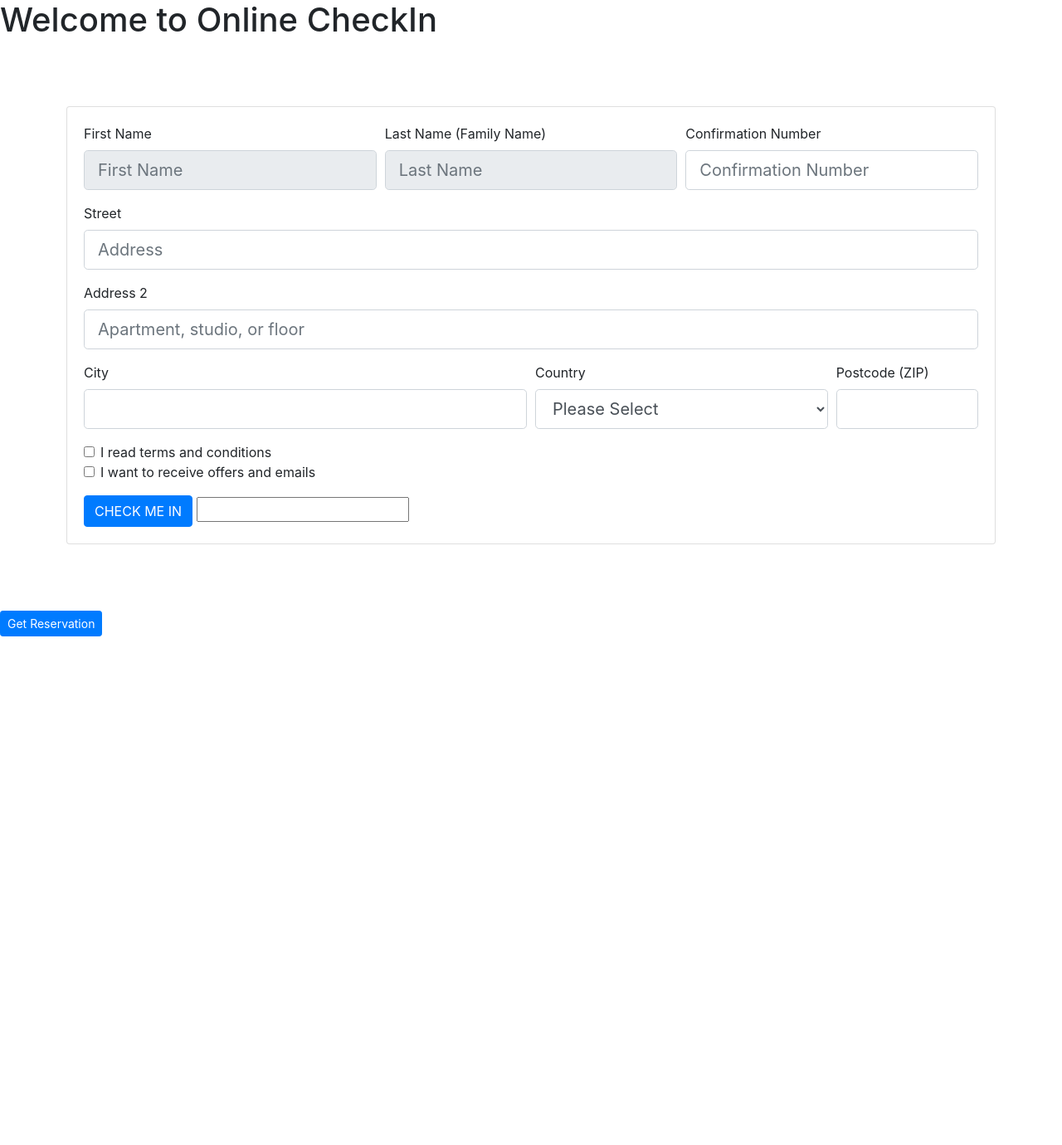
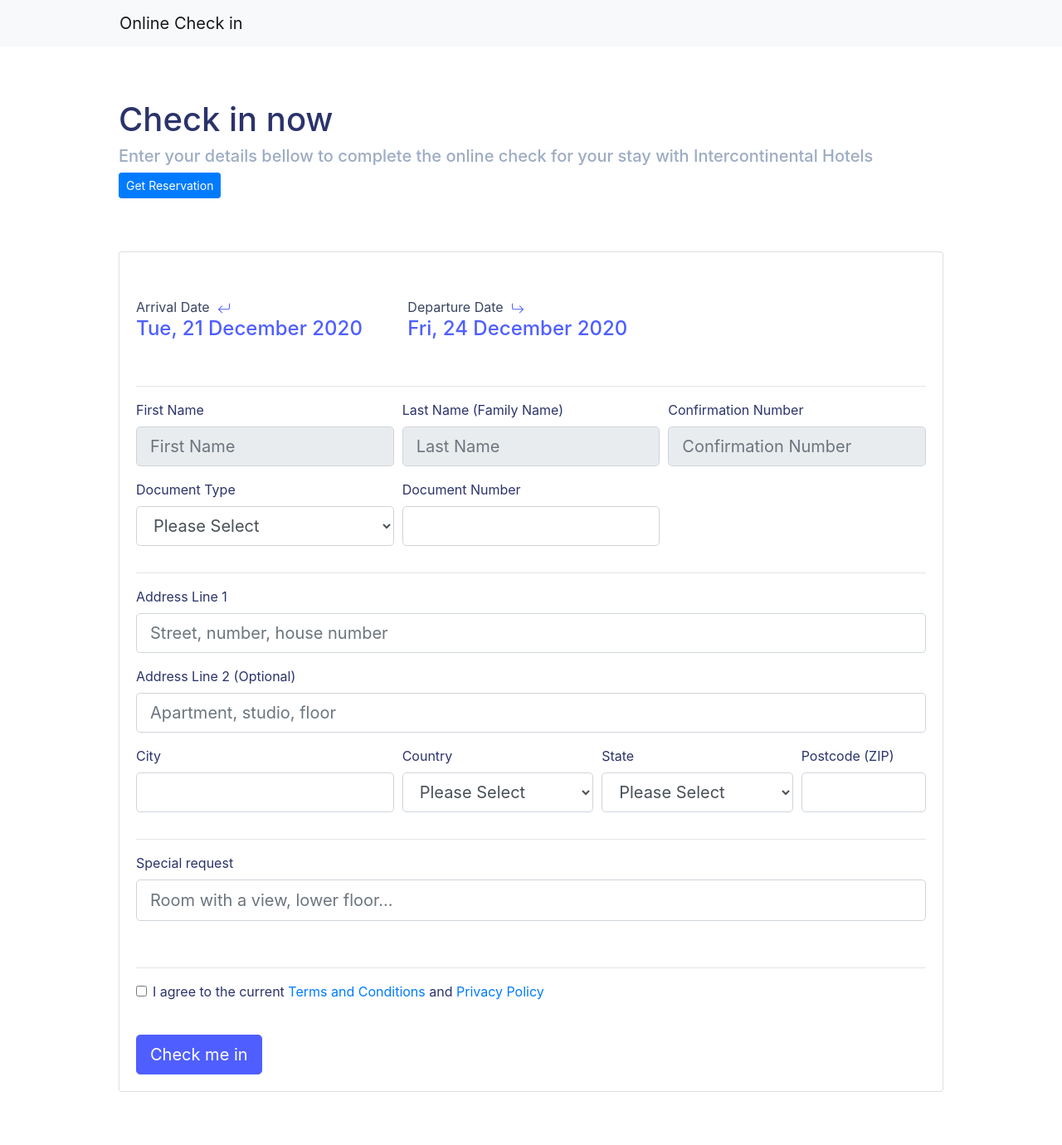
Before and after one commit to cristiantobol/OnlineCheckin, a PHP site: page /V8/ in a window 1280 px wide. Shown: the whole page at 83% size. Before the commit the page ends 767 px from the top, so only its background shows below. Run offline with PHP 8.4, Linux system fonts and the light colour scheme.

Commit message:
Added fields and styles

```diff
--- a/css/style.css
+++ b/css/style.css
@@ -1,3 +1,26 @@
-.card {
-    margin: 5rem;
+@media (min-width: 768px) {
+    .card {
+        margin: 4rem 8rem 4rem 8rem;
+    }
+    .home-page-title {
+        margin: 4rem 8rem 4rem 8rem;
+    }
 }
+
+label {
+    color: #2b336b;
+}
+
+.stay-dates-container {
+    padding: 10px 0 30px 0px;
+}
+
+.stay-dates {
+    color: #4F5FFF;
+}
+
+.checkin-button {
+    color: #fff;
+    background-color: #4F5FFF;
+    border-color: #4F5FFF;
+}
--- a/index.php
+++ b/index.php
@@ -19,9 +19,43 @@
 </head>
 
 <body>
-    <h1>Welcome to Online CheckIn</h1>
+    <nav class="navbar navbar-expand-lg navbar-light bg-light">
+        <a class="navbar-brand" href="#" style="margin-left: 8rem">Online Check in</a>
+    </nav>
+    <div class="container-fluid">
+        <div class="home-page-title" style="color: #2b336b;">
+            <h1>Check in now</h1>
+            <h5 style="color: #9DACC3">Enter your details bellow to complete the online check for your stay with Intercontinental Hotels</h5>
+            <input type="button" value="Get Reservation" class="btn btn-sm btn-primary" onclick="getReservation();" />
+        </div>
         <div class="card">
             <div class="card-body">
+
+                <br>
+                <div class="stay-dates-container">
+                    <div class="row">
+                        <div class="col col-md-4 h-100" style="color: #394460">
+                            Arrival Date&nbsp;
+                            <svg width="1em" height="1em" viewBox="0 0 16 16" class="bi bi-arrow-return-left" fill="#4F5FFF" xmlns="http://www.w3.org/2000/svg">
+                                <path fill-rule="evenodd" d="M14.5 1.5a.5.5 0 0 1 .5.5v4.8a2.5 2.5 0 0 1-2.5 2.5H2.707l3.347 3.346a.5.5 0 0 1-.708.708l-4.2-4.2a.5.5 0 0 1 0-.708l4-4a.5.5 0 1 1 .708.708L2.707 8.3H12.5A1.5 1.5 0 0 0 14 6.8V2a.5.5 0 0 1 .5-.5z" />
+                            </svg></div>
+
+                        <div class="col col-md-4" style="color: #394460">
+                            Departure Date&nbsp;
+                            <svg width="1em" height="1em" viewBox="0 0 16 16" class="bi bi-arrow-return-right" fill="#4F5FFF" xmlns="http://www.w3.org/2000/svg">
+                                <path fill-rule="evenodd" d="M1.5 1.5A.5.5 0 0 0 1 2v4.8a2.5 2.5 0 0 0 2.5 2.5h9.793l-3.347 3.346a.5.5 0 0 0 .708.708l4.2-4.2a.5.5 0 0 0 0-.708l-4-4a.5.5 0 0 0-.708.708L13.293 8.3H3.5A1.5 1.5 0 0 1 2 6.8V2a.5.5 0 0 0-.5-.5z" />
+                            </svg></div>
+                    </div>
+                    <div class="row">
+                        <div id="arrivalDate" class="col col-md-4 stay-dates">
+                            <h4>Tue, 21 December 2020</h4>
+                        </div>
+                        <div id="departureDate" class="col col-md-4 stay-dates">
+                            <h4>Fri, 24 December 2020</h4>
+                        </div>
+                    </div>
+                </div>
+                <hr>
                 <form>
                     <div class="form-row">
                         <div class="form-group col-md-4">
@@ -34,25 +68,49 @@
                         </div>
                         <div class="form-group col-md-4">
                             <label for="confirmationNumber">Confirmation Number</label>
-                        <input id="confirmationNumber" class="form-control form-control-lg" type="text" name="confirmationNumber" placeholder="Confirmation Number">
+                            <input id="confirmationNumber" class="form-control form-control-lg" type="text" name="confirmationNumber" placeholder="Confirmation Number" readonly>
                         </div>
                     </div>
+                    <div class="form-row">
+                        <div class="form-group col-md-4">
+                            <label for="inputDocumentType">Document Type</label>
+                            <select id="inputDocumentType" class="form-control form-control-lg">
+                                <option selected>Please Select</option>
+                                <option>Passport</option>
+                                <option>National ID</option>
+                                <option>Other</option>
+                            </select>
+                        </div>
+                        <div class="form-group col-md-4">
+                            <label for="inputIdNumber">Document Number</label>
+                            <input type="text" class="form-control form-control-lg" id="inputIdNumber">
+                        </div>
+                    </div>
+                    <hr>
                     <div class="form-group">
-                    <label for="street">Street</label>
-                    <input id="address" class="form-control form-control-lg" type="text" name="address" placeholder="Address">
+                        <label for="street">Address Line 1</label>
+                        <input id="address" class="form-control form-control-lg" type="text" name="address" placeholder="Street, number, house number">
                     </div>
                     <div class="form-group">
-                    <label for="adress2">Address 2</label>
-                    <input id="address2" class="form-control form-control-lg" type="text" name="adress2" placeholder="Apartment, studio, or floor">
+                        <label for="adress2">Address Line 2 (Optional)</label>
+                        <input id="address2" class="form-control form-control-lg" type="text" name="adress2" placeholder="Apartment, studio, floor">
                     </div>
+
                     <div class="form-row">
-                    <div class="form-group col-md-6">
+                        <div class="form-group col-md-4">
                             <label for="inputCity">City</label>
                             <input class="form-control form-control-lg" type="text" name="address" id="inputCity">
                         </div>
-                    <div class="form-group col-md-4">
+                        <div class="form-group col-md-3">
                             <label for="inputCountry">Country</label>
                             <select id="inputCountry" class="form-control form-control-lg">
+                                <option selected>Please Select</option>
+                                <option>...</option>
+                            </select>
+                        </div>
+                        <div class="form-group col-md-3">
+                            <label for="inputState">State</label>
+                            <select id="inputState" class="form-control form-control-lg">
                                 <option selected>Please Select</option>
                                 <option>...</option>
                             </select>
@@ -62,28 +120,29 @@
                             <input type="text" class="form-control form-control-lg" id="inputPostcode">
                         </div>
                     </div>
+                    <hr>
+                    <div class="form-group">
+                        <label for="inputSpecialRequest">Special request</label>
+                        <input id="inputSpecialRequest" class="form-control form-control-lg" type="textarea" rows="10" style="height:50px" name="inputSpecialRequest" placeholder="Room with a view, lower floor...">
+                    </div>
+                    <br>
+                    <hr>
                     <div class="form-group">
                         <div class="form-check">
                             <input class="form-check-input" type="checkbox" id="termsAgreement">
                             <label class="form-check-label" for="termsAgreement">
-                            I read terms and conditions
-                        </label>
-                    </div>
-                    <div class="form-check">
-                        <input class="form-check-input" type="checkbox" id="offersSubscriptionAgreement">
-                        <label class="form-check-label" for="offersSubscriptionAgreement">
-                            I want to receive offers and emails
+                                I agree to the current <a href="#">Terms and Conditions</a> and <a href="#">Privacy Policy</a>
                             </label>
                         </div>
                     </div>
-                <button type="submit" class="btn btn-primary">CHECK ME IN</button>
-                <input data-provide="datepicker">
+                    <br>
+                    <button type="button" class="btn btn-lg checkin-button">Check me in</button>
+                    <!-- <input data-provide="datepicker"> -->
                 </form>
-
+            </div>
         </div>
     </div>
 
-    <input type="button" value="Get Reservation" class="btn btn-sm btn-primary" onclick="getReservation();" />
 
     <!-- Optional JavaScript -->
     <!-- jQuery first, then Popper.js, then Bootstrap JS -->
```
Lines whose indentation alone changed are shown as unchanged.
